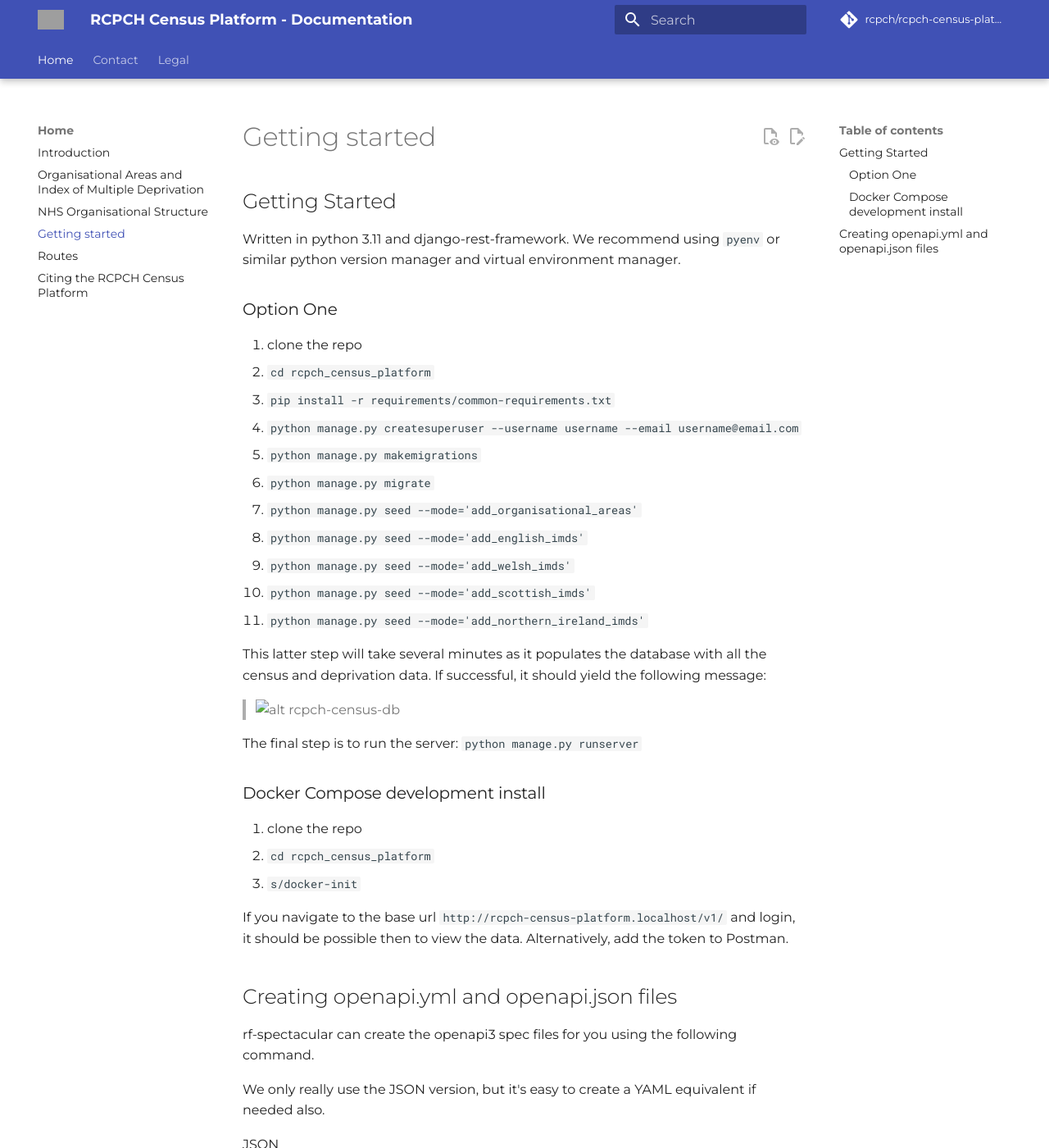
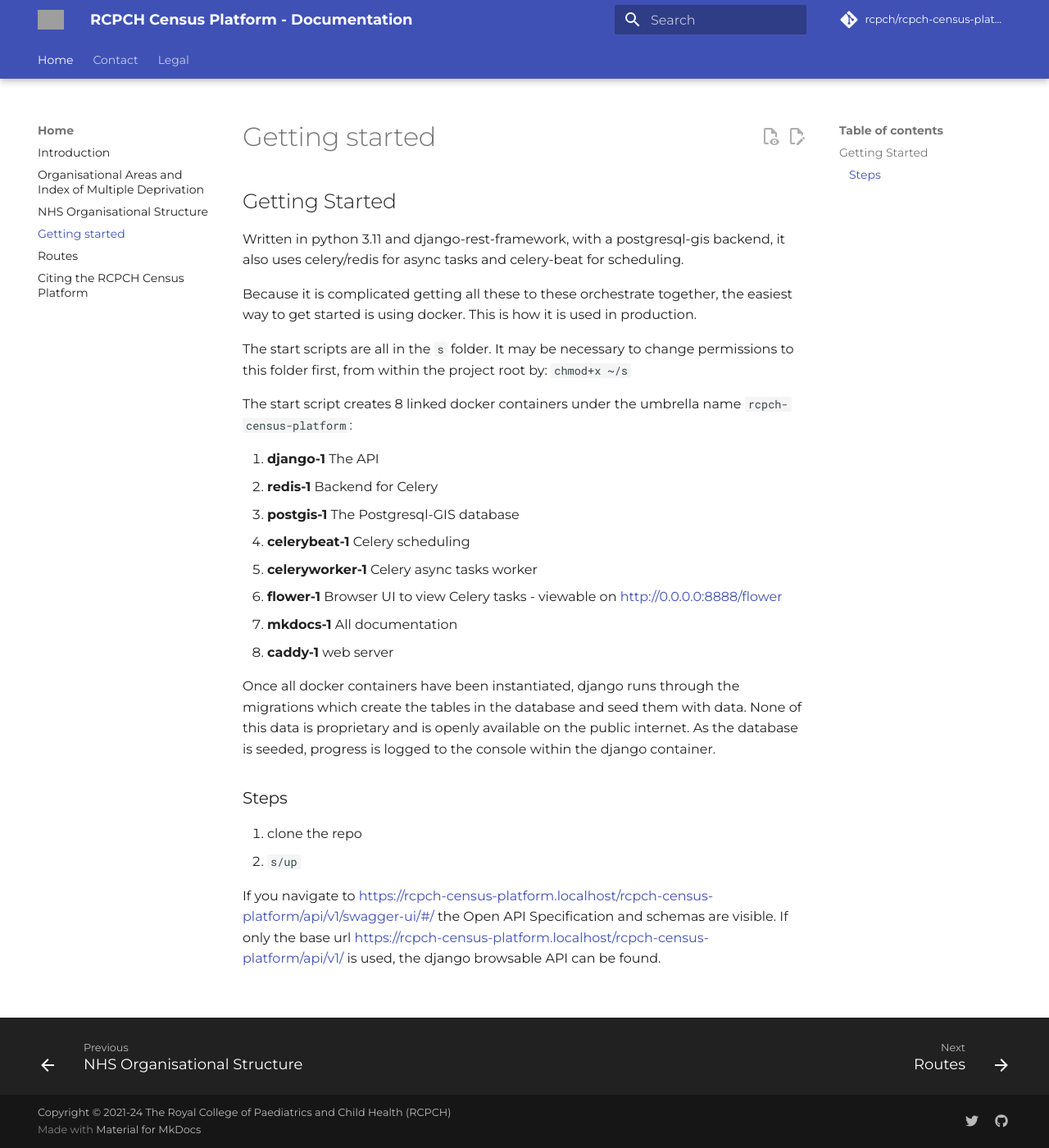
Before and after one commit to rcpch/rcpch-census-platform, an MkDocs documentation site: the page built from documentation/docs/home/getting-started.md, in a window 1280 px wide and 1400 px high. Shown: the whole window at 82% size. Built offline with MkDocs 1.6.1 and Material for MkDocs 9.7.7, drawn with Linux system fonts in a browser that asks for light colours; comment, search, counter and statistics services are not loaded; some of the changed text lies outside the part shown; grey boxes are pictures that could not be loaded.

Commit message:
getting started documentation

````diff
--- a/docker-compose.yml
+++ b/docker-compose.yml
@@ -70,7 +70,7 @@
       - 8888:8888
     volumes:
       - flower-data:/data
-    command: celery -A rcpchcensusplatform flower --persistent=True -url_prefix=/flower
+    command: celery -A rcpchcensusplatform flower --persistent=True -url_prefix=flower
     restart: always
 
   # Celery scheduled tasks/cron
--- a/documentation/docs/home/getting-started.md
+++ b/documentation/docs/home/getting-started.md
@@ -5,51 +5,29 @@
 
 ## Getting Started
 
-Written in python 3.11 and django-rest-framework. We recommend using `pyenv` or similar python version manager and virtual environment manager.
+Written in python 3.11 and django-rest-framework, with a postgresql-gis backend, it also uses celery/redis for async tasks and celery-beat for scheduling.
 
-### Option One
+Because it is complicated getting all these to these orchestrate together, the easiest way to get started is using docker. This is how it is used in production.
+
+The start scripts are all in the `s` folder. It may be necessary to change permissions to this folder first, from within the project root by:
+`chmod+x ~/s`
+
+The start script creates 8 linked docker containers under the umbrella name `rcpch-census-platform`:
+
+1. **django-1** The API
+2. **redis-1** Backend for Celery
+3. **postgis-1** The Postgresql-GIS database
+4. **celerybeat-1** Celery scheduling
+5. **celeryworker-1** Celery async tasks worker
+6. **flower-1** Browser UI to view Celery tasks - viewable on [http://0.0.0.0:8888/flower](http://0.0.0.0:8888/flower)
+7. **mkdocs-1** All documentation
+8. **caddy-1** web server
+
+Once all docker containers have been instantiated, django runs through the migrations which create the tables in the database and seed them with data. None of this data is proprietary and is openly available on the public internet. As the database is seeded, progress is logged to the console within the django container.
+
+### Steps
 
 1. clone the repo
-2. ```cd rcpch_census_platform```
-3. ```pip install -r requirements/common-requirements.txt```
-4. ```python manage.py createsuperuser --username username --email username@email.com```
-5. ```python manage.py makemigrations```
-6. ```python manage.py migrate```
-7. ```python manage.py seed --mode='add_organisational_areas'```
-8. ```python manage.py seed --mode='add_english_imds'```
-9. ```python manage.py seed --mode='add_welsh_imds'```
-10. ```python manage.py seed --mode='add_scottish_imds'```
-11. ```python manage.py seed --mode='add_northern_ireland_imds'```
+2. ```s/up```
 
-This latter step will take several minutes as it populates the database with all the census and deprivation data. If successful, it should yield the following message:
-> ![alt rcpch-census-db](static/images/census_db_screenshot.png?raw=true)
-
-The final step is to run the server:
-```python manage.py runserver```
-
-### Docker Compose development install
-
-<!-- the below needs a rewrite to include 'docker compose exec web' in front of all the commands -->
-1. clone the repo
-2. ```cd rcpch_census_platform```
-3. ```s/docker-init```
-
-If you navigate to the base url ```http://rcpch-census-platform.localhost/v1/``` and login, it should be possible then to view the data. Alternatively, add the token to Postman.
-
-## Creating openapi.yml and openapi.json files
-
-rf-spectacular can create the openapi3 spec files for you using the following command.
-
-We only really use the JSON version, but it's easy to create a YAML equivalent if needed also.
-
-JSON
-
-```shell
-docker compose -f docker-compose.dev-init.yml exec web python manage.py spectacular --file openapi.json
-```
-
-YAML
-
-```shell
-docker compose -f docker-compose.dev-init.yml exec web python manage.py spectacular --file openapi.json
-```
+If you navigate to [https://rcpch-census-platform.localhost/rcpch-census-platform/api/v1/swagger-ui/#/](https://rcpch-census-platform.localhost/rcpch-census-platform/api/v1/swagger-ui/#/) the Open API Specification and schemas are visible. If only the base url [https://rcpch-census-platform.localhost/rcpch-census-platform/api/v1/](https://rcpch-census-platform.localhost/rcpch-census-platform/api/v1/) is used, the django browsable API can be found.
````
Also changed, not shown: documentation/docs/index.md (+0 -2 lines).
